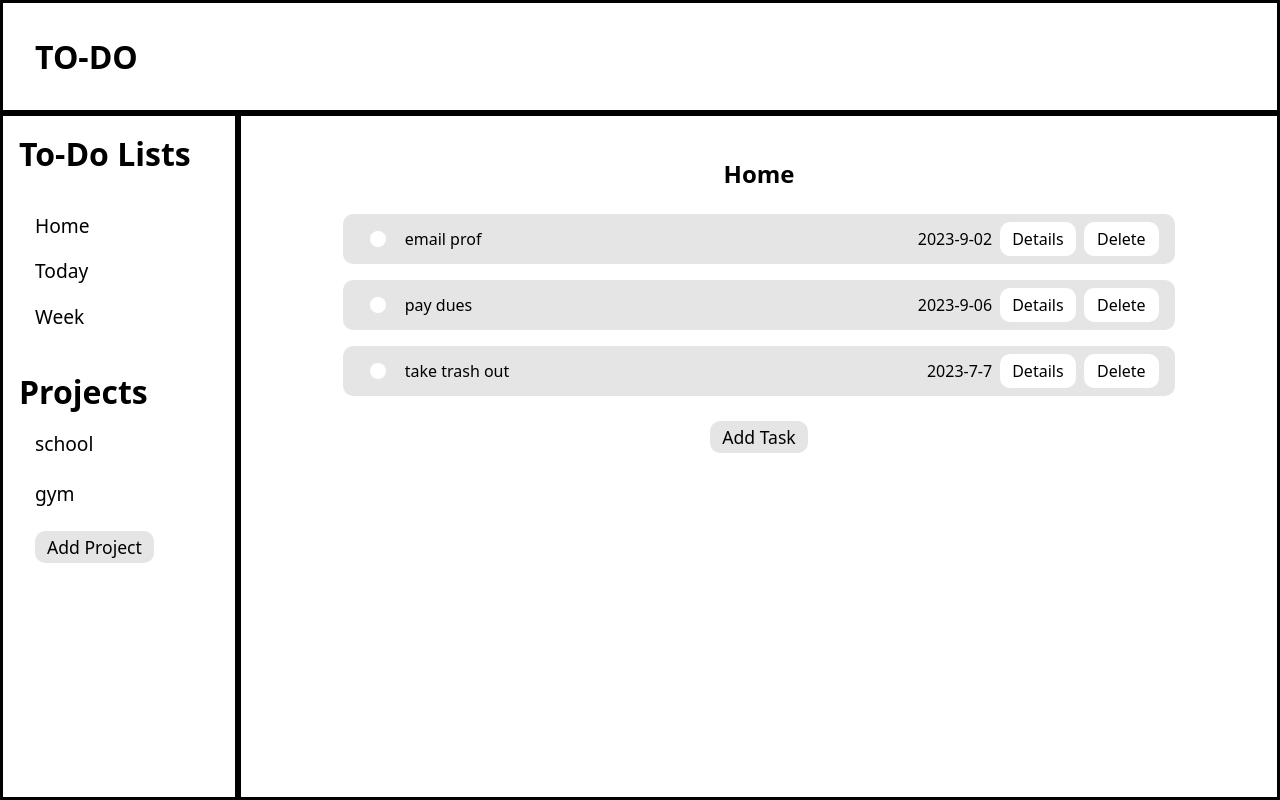
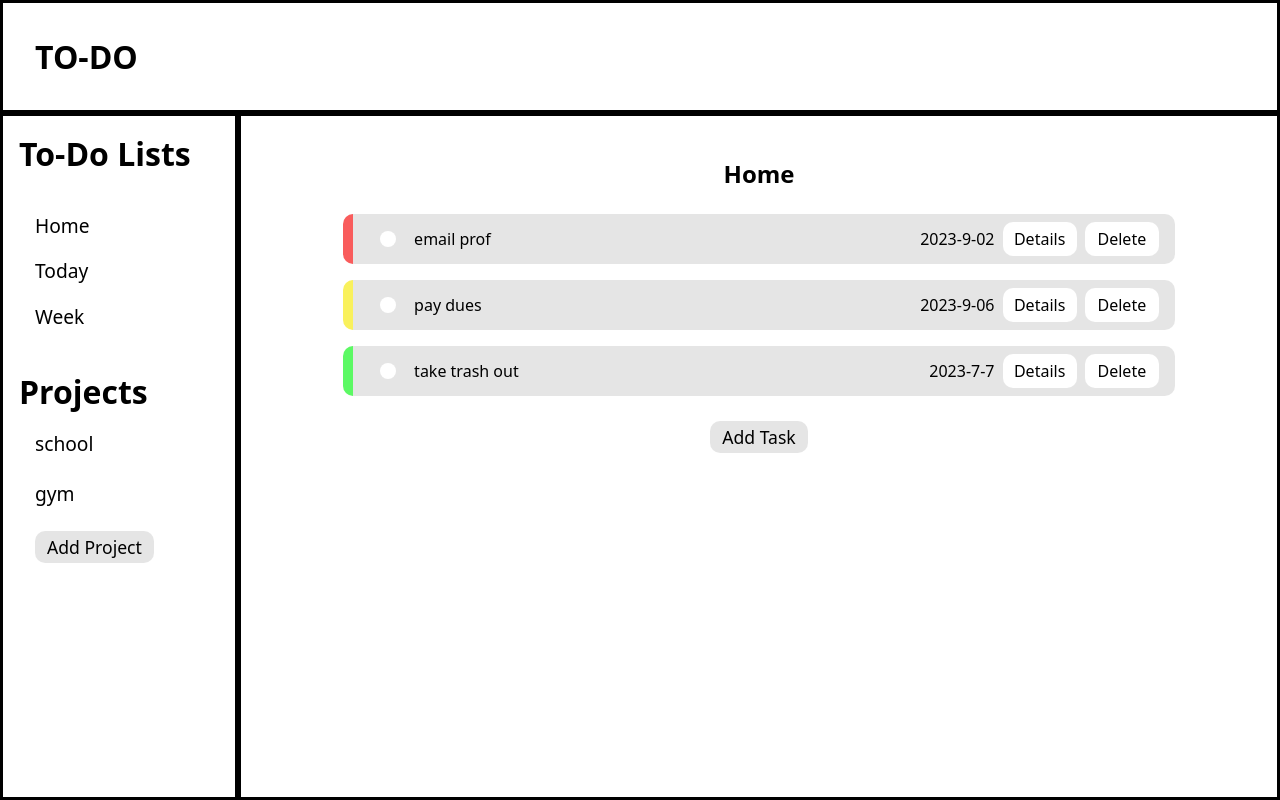
Before and after one commit to mosierkyle/To-Do-List, a website built with webpack: page dist/index.html in a window 1280 px wide. Built offline with nearby package versions, Linux system fonts and the light colour scheme.

Commit message:
Create different priority styles for to do items

```diff
--- a/src/Modules/dom-manipulation.js
+++ b/src/Modules/dom-manipulation.js
@@ -62,6 +62,8 @@ export const generateToDoItem = (obj) => {
     details.appendChild(detailsDueDate)
     details.appendChild(detailsPriority)
     details.appendChild(closeButton)
+
+    setPriority(obj.priority, toDoDiv)
 
     toDoDetails.addEventListener('click', ()=> {
         details.style.display = 'grid';
@@ -226,7 +228,6 @@ export const newToDoItem = () => {
     priorityInput.appendChild(priorityHigh)
     toDoDiv.appendChild(doneBtn)
 
-
     doneBtn.addEventListener('click', ()=> {
         if((titleInput.value == '') || (dateInput.value == '') || (priorityInput.value == 'Priority')){
             return
@@ -358,3 +359,13 @@ const createNewProject = () => {
         }
     })
 }
+
+const setPriority = (priority, element)=> {
+    if(priority == '3') {
+        element.classList.add('high')
+    } else if(priority == '2'){
+        element.classList.add('medium')
+    } else if(priority == '1') {
+        element.classList.add('low')
+    }
+}
--- a/src/main.css
+++ b/src/main.css
@@ -147,6 +147,18 @@
     padding: 0 1rem;
     overflow: hidden;
 
+}
+
+.high {
+    border-left: 10px solid rgb(249, 92, 92);
+}
+
+.medium {
+    border-left: 10px solid rgb(249, 241, 92);
+}
+
+.low {
+    border-left: 10px solid rgb(92, 249, 100);
 }
 
 .to-do-item-box {
```
Also changed, not shown: dist/main.js, src/Modules/miscObjs.js (line endings or trailing spaces).
